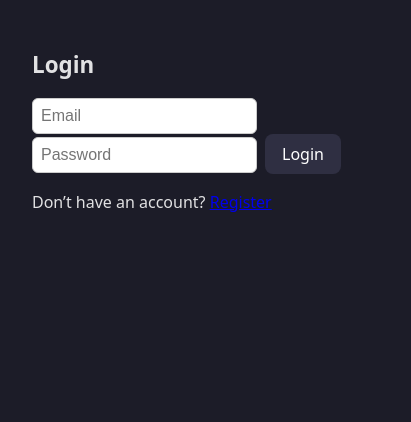
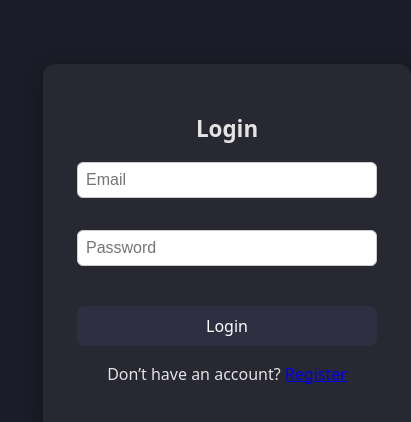
Before and after one commit to Waggepradeep/productivity-tracker, a React (Vite) app: page / in a window 390 px wide. Shown: the top 422 px of the page, 411 px wide, since content can reach past the window. Built offline with nearby package versions, Linux system fonts and the light colour scheme; no server answers.

Commit message:
feat: Enhance input and auth container styles for better layout and responsiveness

```diff
--- a/src/index.css
+++ b/src/index.css
@@ -62,9 +62,12 @@ input {
   border: 1px solid #ccc;
   padding: 0.5em;
   font-size: 1em;
-  margin-right: 0.5rem;
+  margin-bottom: 1rem;
   background-color: #fff;
   color: #000;
+  width: 100%;
+  max-width: 300px;
+  box-sizing: border-box;
 }
 
 ul {
@@ -183,3 +186,32 @@ li button {
     align-items: center;
   }
 }
+
+/* === Auth container styling === */
+.auth-container {
+  display: flex;
+  flex-direction: column;
+  align-items: center;
+  justify-content: center;
+  padding: 2rem;
+  background: rgba(255, 255, 255, 0.05);
+  border-radius: var(--radius);
+  box-shadow: var(--shadow);
+  max-width: 400px;
+  width: 100%;
+  margin-top: 2rem;
+}
+
+.auth-container form {
+  display: flex;
+  flex-direction: column;
+  align-items: center;
+  gap: 1rem;
+  width: 100%;
+}
+
+.auth-container button {
+  width: 100%;
+  max-width: 300px;
+  margin-top: 0.5rem;
+}
```
